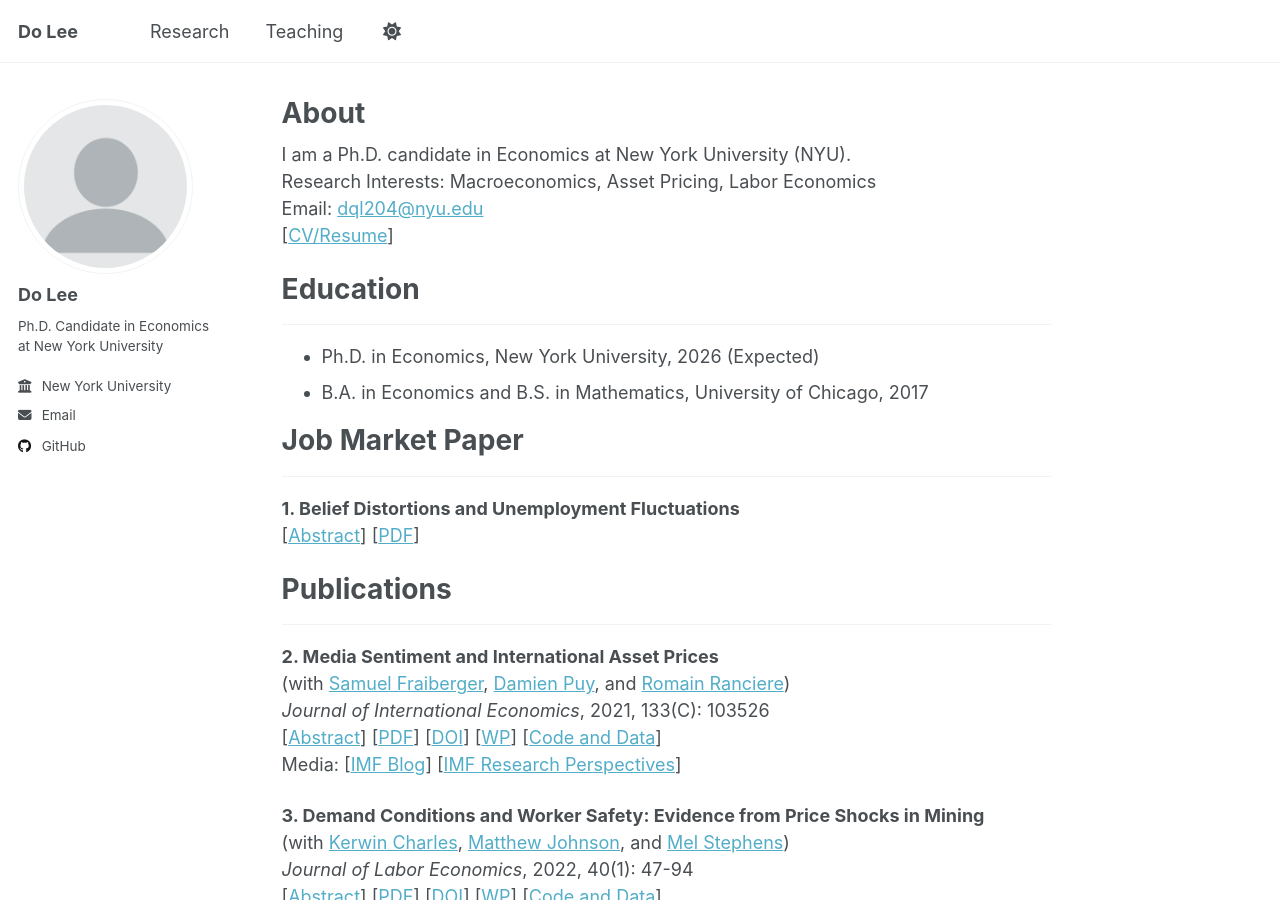
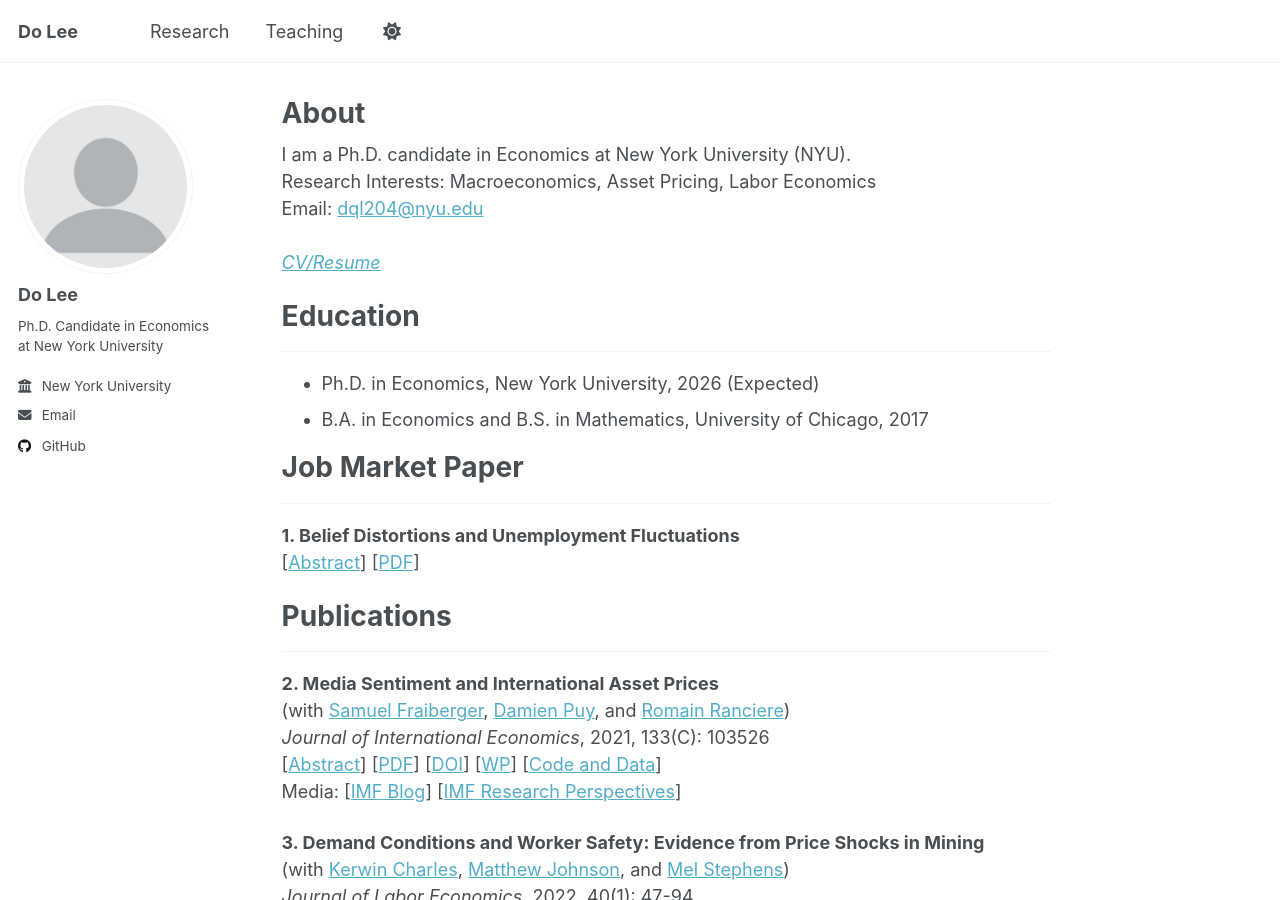
Before and after one commit to doqlee/doqlee.github.io, a Jekyll site: the page built from _pages/main.md, in a window 1280 px wide and 900 px high. Built offline with Jekyll 4.4.1, drawn with Linux system fonts in a browser that asks for light colours.

```diff
--- a/_pages/main.md
+++ b/_pages/main.md
@@ -10,9 +10,9 @@ redirect_from:
 
 I am a Ph.D. candidate in Economics at New York University (NYU). \
 Research Interests: Macroeconomics, Asset Pricing, Labor Economics \
-Email: [dql204@nyu.edu](mailto:dql204@nyu.edu)
+Email: [dql204@nyu.edu](mailto:dql204@nyu.edu) \
 \
-\[[CV/Resume](../CV_Do_Lee.pdf)\]
+<em>[CV/Resume](../CV_Do_Lee.pdf)</em>
 
 Education
 =========
```
